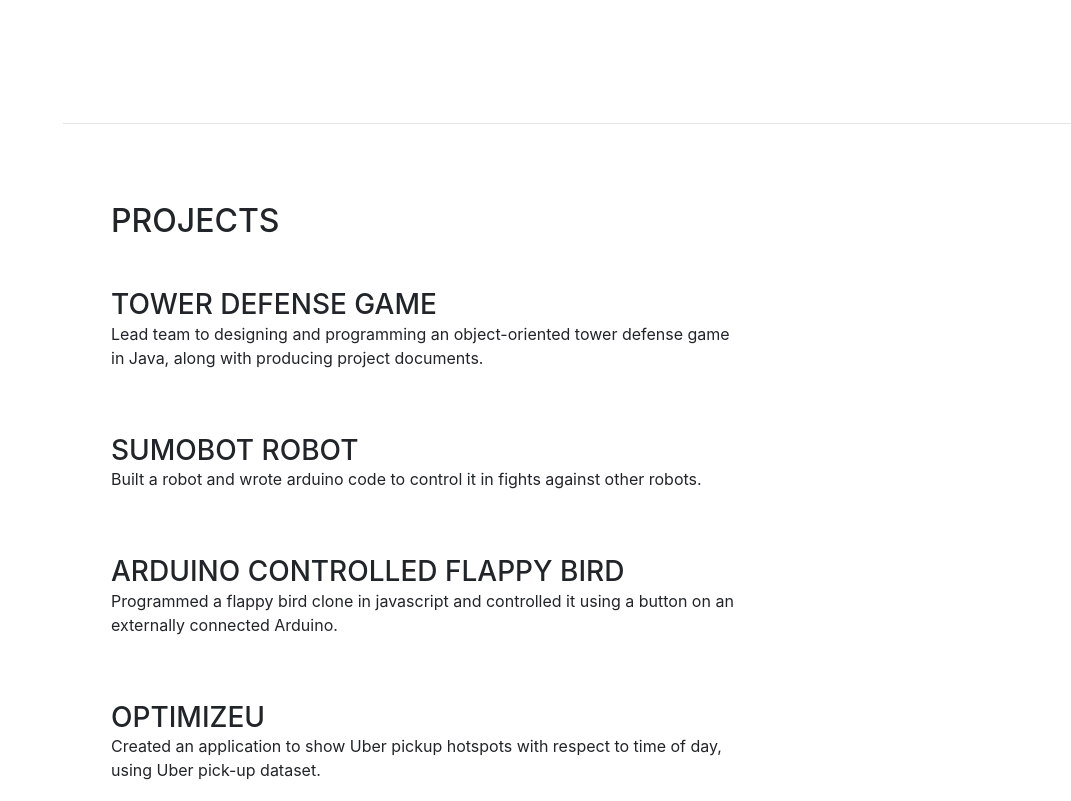
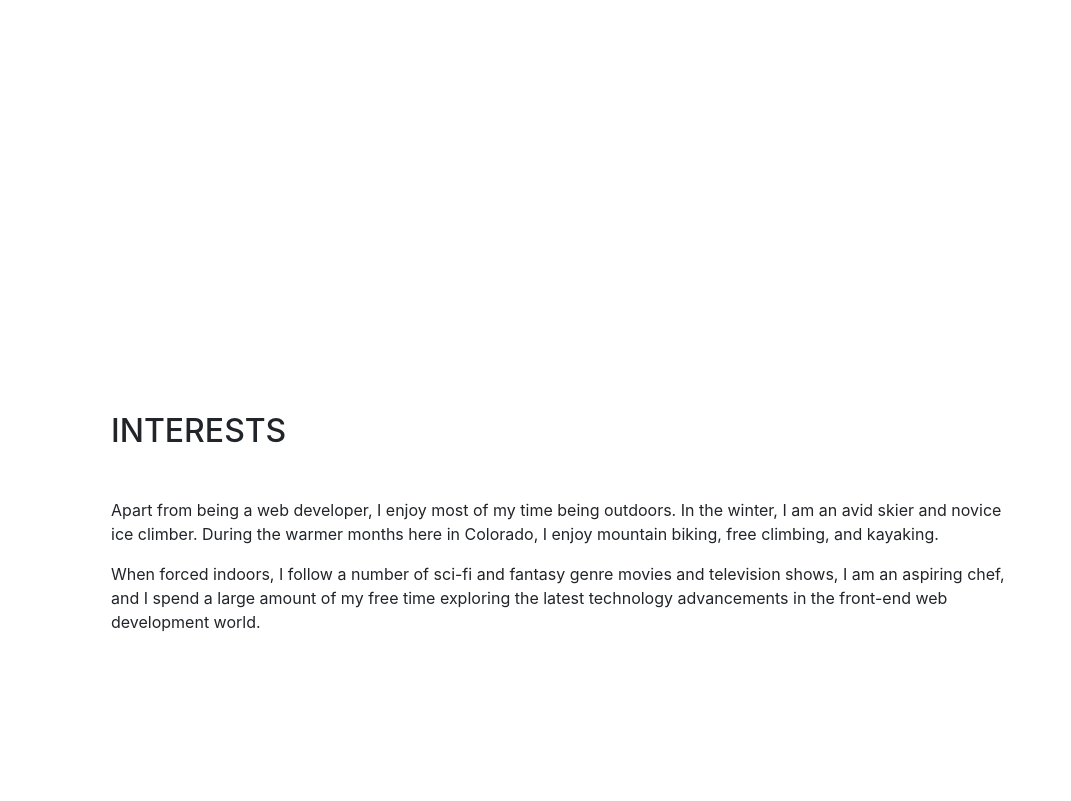
Before and after one commit to Khan-Saad/Khan-Saad.github.io, a website with bundled scripts: page index.html in a window 1280 px wide. Shown: the part 3080-3881 px from the top of the page, without its empty margins (209-1280 px from the left). Built offline with nearby package versions, Linux system fonts and the light colour scheme; a web font is replaced by a local one.

Commit message:
Fixed bug with Interests Section

```diff
--- a/index.html
+++ b/index.html
@@ -201,6 +201,13 @@
         </div>
       </section>
 
+      <section class="resume-section p-3 p-lg-5 d-flex flex-column" id="interests">
+        <div class="my-auto">
+          <h2 class="mb-5">Interests</h2>
+          <p>Apart from being a web developer, I enjoy most of my time being outdoors. In the winter, I am an avid skier and novice ice climber. During the warmer months here in Colorado, I enjoy mountain biking, free climbing, and kayaking.</p>
+          <p class="mb-0">When forced indoors, I follow a number of sci-fi and fantasy genre movies and television shows, I am an aspiring chef, and I spend a large amount of my free time exploring the latest technology advancements in the front-end web development world.</p>
+        </div>
+      </section>
       <hr class="m-0">
 
       <section class="resume-section p-3 p-lg-5 d-flex flex-column" id="projects">
```
